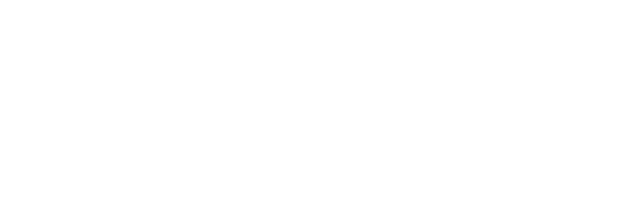
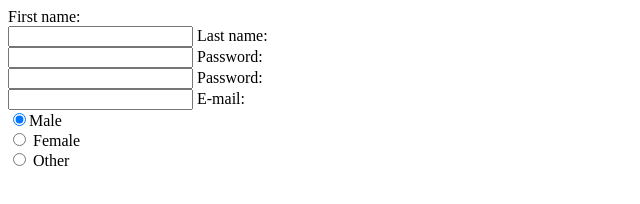
Before and after one commit to grma16021/Clusterry, a plain HTML site: page index.html in a window 1280 px wide. Shown: the whole page, without its empty margins (0-640 px from the left). Drawn offline with Linux system fonts and the light colour scheme.

Commit message:
Added register form

```diff
--- /dev/null
+++ b/home_style.css
@@ -0,0 +1,6 @@
+form {
+	margin: auto;
+	width: 50%;
+	border: 3px solid green;
+	padding: 10px;
+}
--- a/index.html
+++ b/index.html
@@ -1,13 +1,23 @@
 <!DOCTYPE html>
 <html>
 <head>
+	<link rel="stylesheet" type="text/css" href="home.style">
 	<title>Clusterry | Home</title>
 </head>
 <body>
-	<header>
-		<div class="navbar">
-
-		</div>
-	</header>
+<form>
+	First name:<br>
+	<input type="text" name="frs_name">
+	Last name: <br>
+	<input type="text" name="lst_name">
+	Password:<br>
+	<input type="password" name="pswd">
+	Password:<br>
+	<input type="text" name="email">
+	E-mail:<br>
+	<input type="radio" name="gender" value="male" checked>Male<br>
+	<input type="radio" name="gender" value="female"> Female<br>
+	<input type="radio" name="gender" value="other"> Other<br>
+</form>
 </body>
 </html>
```
